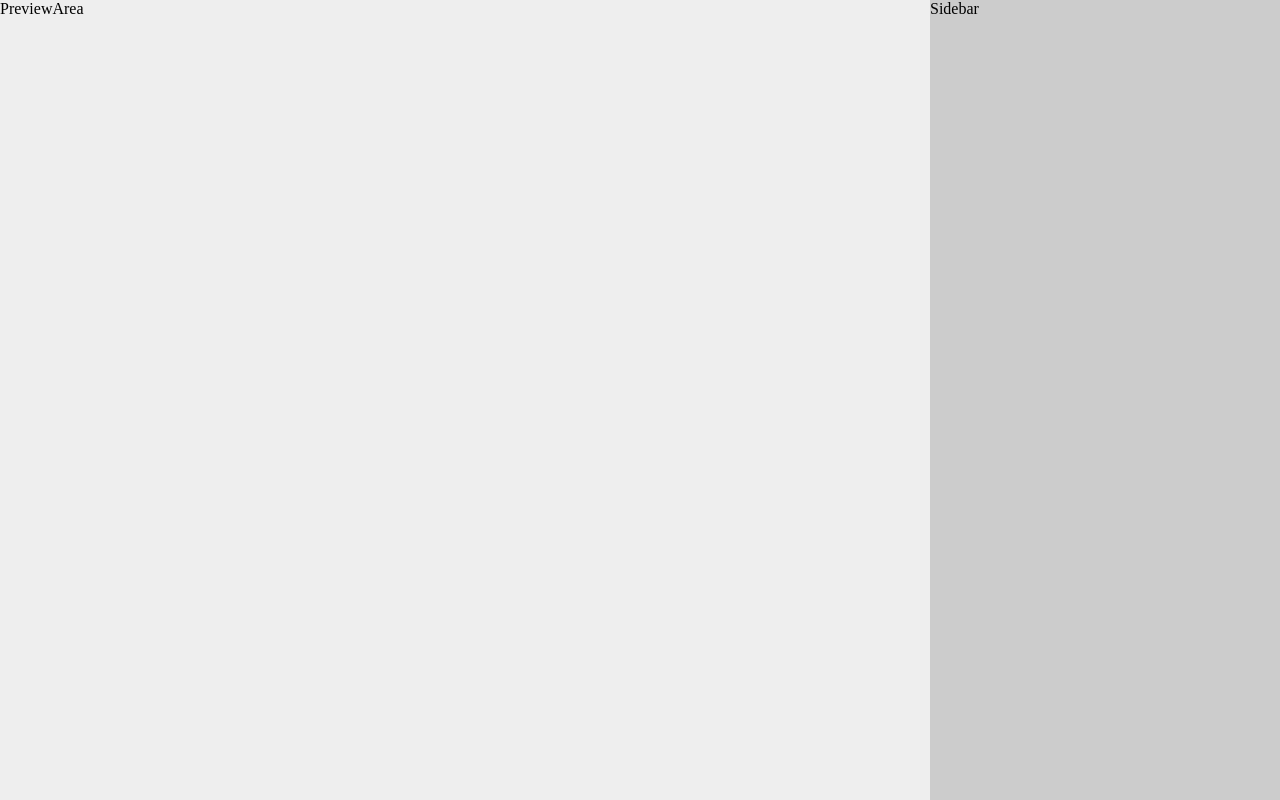
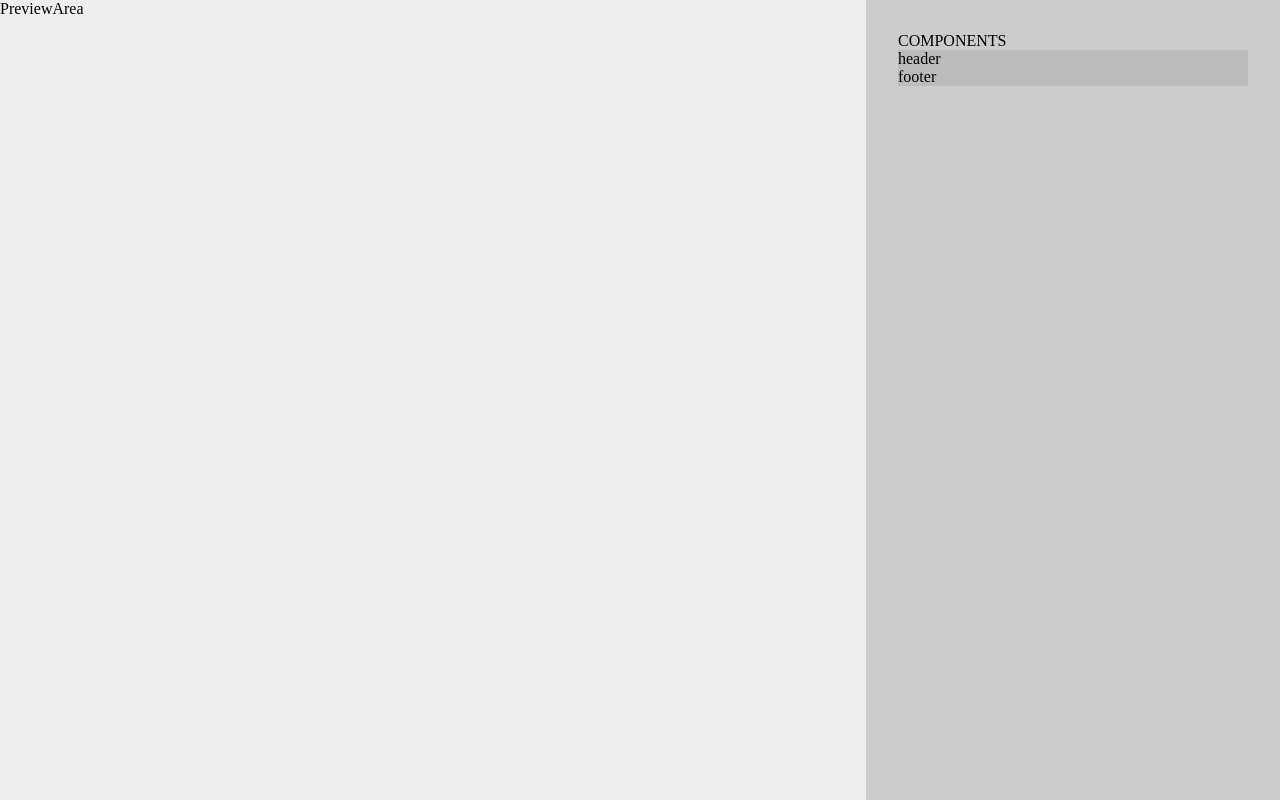
Before and after one commit to aliihsansenel/ist-care-case, a React (Vite) app: page / in a window 1280 px wide. Built offline with nearby package versions, Linux system fonts and the light colour scheme.

Commit message:
draggable item

```diff
--- a/src/App.css
+++ b/src/App.css
@@ -22,5 +22,4 @@ aside.sidebar {
   flex: 0 1 350px;
   min-width: 250px;
   max-width: 350px;
-  background: #ccc;
 }
--- /dev/null
+++ b/src/components/Draggable.tsx
@@ -0,0 +1,20 @@
+const DraggableItem = ({ type }: { type: string }) => {
+  const handleDragStart = (e: React.DragEvent) => {
+    e.dataTransfer.setData("type", type);
+  };
+
+  return (
+    <div
+      draggable={true}
+      onDragStart={handleDragStart}
+      style={{
+        cursor: "grab",
+        backgroundColor: "#bbb",
+      }}
+    >
+      {type}
+    </div>
+  );
+};
+
+export default DraggableItem;
--- a/src/components/Sidebar.tsx
+++ b/src/components/Sidebar.tsx
@@ -1,5 +1,16 @@
+import DraggableItem from "./Draggable";
+import "./style/sidebar.css";
+
 function Sidebar() {
-  return <aside className="sidebar">Sidebar</aside>;
+  return (
+    <aside className="sidebar">
+      <span className="comps-title">Components</span>
+      <div className="comps-cont">
+        <DraggableItem type="header" />
+        <DraggableItem type="footer" />
+      </div>
+    </aside>
+  );
 }
 
 export default Sidebar;
--- /dev/null
+++ b/src/components/style/sidebar.css
@@ -0,0 +1,14 @@
+.sidebar {
+  background-color: #ccc;
+
+  padding: 2em;
+}
+
+.sidebar .comps-title {
+  text-transform: uppercase;
+}
+
+.sidebar .comps-cont {
+  display: flex;
+  flex-direction: column;
+}
```
